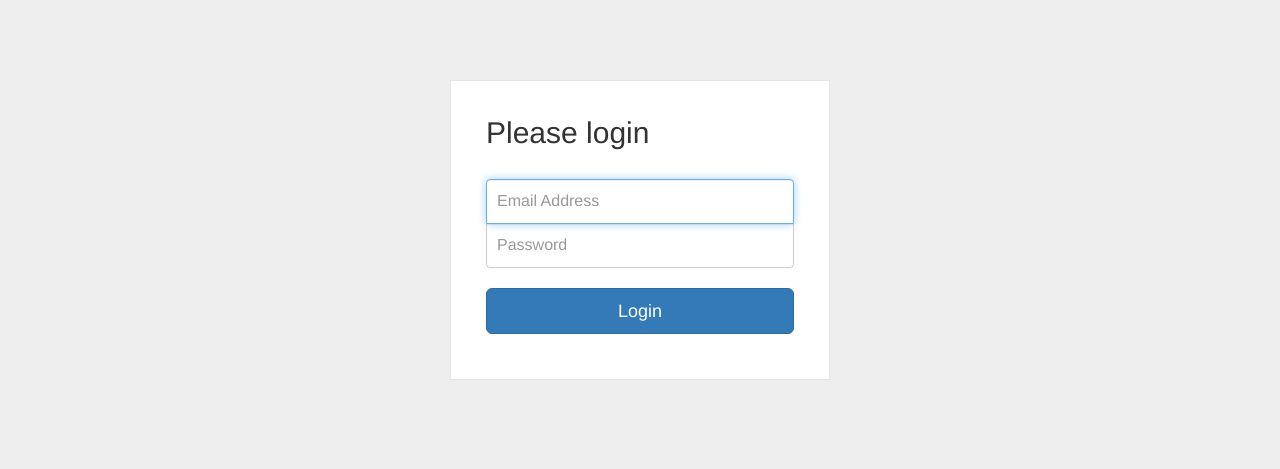
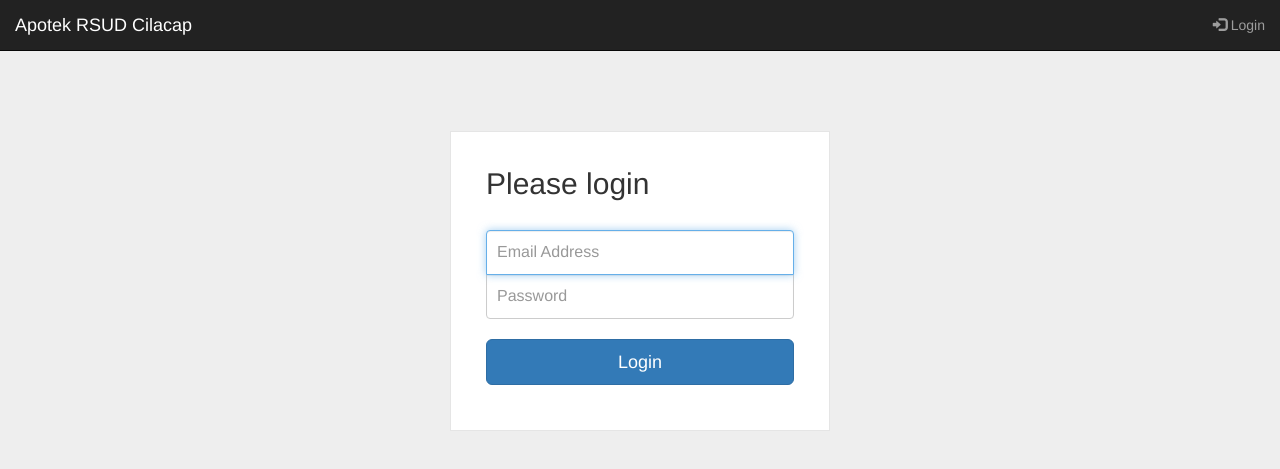
Before and after one commit to deryrahman/antrian-rx, a Python web app: template templates/login.html in a window 1280 px wide. Shown: the top 469 px of the page. Run offline with Jinja, Linux system fonts and the light colour scheme; the template is opened without the code that fills it, so the values that code supplies are empty; some libraries are stand-ins or nearby versions.

Commit message:
Add requirements

```diff
--- a/templates/admin.html
+++ b/templates/admin.html
@@ -25,7 +25,7 @@
   <nav class="navbar navbar-inverse navbar-static-top">
     <div class="container-fluid">
       <div class="navbar-header">
-        <a class="navbar-brand" href="#">Apotek RSUD Cilacap</a>
+        <a class="navbar-brand" href="/">Apotek RSUD Cilacap</a>
       </div>
       <ul class="nav navbar-nav navbar-right">
         {% if 'username' in session: %}
--- a/templates/index.html
+++ b/templates/index.html
@@ -3,7 +3,7 @@
 
 <head>
   <meta charset="UTF-8">
-  <title>Login</title>
+  <title>Antrian Rx</title>
   <link rel="stylesheet" href="https://maxcdn.bootstrapcdn.com/bootstrap/3.3.7/css/bootstrap.min.css">
   <link rel="stylesheet" href="{{ url_for('static', filename='style.css') }}">
   <script src="https://code.jquery.com/jquery-3.3.1.min.js" integrity="sha256-FgpCb/KJQlLNfOu91ta32o/NMZxltwRo8QtmkMRdAu8=" crossorigin="anonymous"></script>
@@ -24,7 +24,7 @@
   <nav class="navbar navbar-inverse navbar-static-top">
     <div class="container-fluid">
       <div class="navbar-header">
-        <a class="navbar-brand" href="#">Apotek RSUD Cilacap</a>
+        <a class="navbar-brand" href="/">Apotek RSUD Cilacap</a>
       </div>
       <ul class="nav navbar-nav navbar-right">
         {% if 'username' in session: %}
--- a/templates/login.html
+++ b/templates/login.html
@@ -15,7 +15,22 @@
 </head>
 
 <body>
-  <div class="wrapper">
+  <nav class="navbar navbar-inverse navbar-static-top">
+    <div class="container-fluid">
+      <div class="navbar-header">
+        <a class="navbar-brand" href="/">Apotek RSUD Cilacap</a>
+      </div>
+      <ul class="nav navbar-nav navbar-right">
+        {% if 'username' in session: %}
+        <li><a href="/admin">{{session['username']}}</a></li>
+        <li><a id="logout" href="#"><span class="glyphicon glyphicon-log-out"></span> Logout</a></li>
+        {% else %}
+        <li><a href="/admin"><span class="glyphicon glyphicon-log-in"></span> Login</a></li>
+        {% endif %}
+      </ul>
+    </div>
+  </nav>
+  <div class="container wrapper">
     <form id="login" method="post" class="form-signin">
       <h2 class="form-signin-heading">Please login</h2>
       <input type="text" class="form-control" name="email" placeholder="Email Address" required="" autofocus="" />
```
Also changed, not shown: requirements.txt (added, +15 -0 lines).
